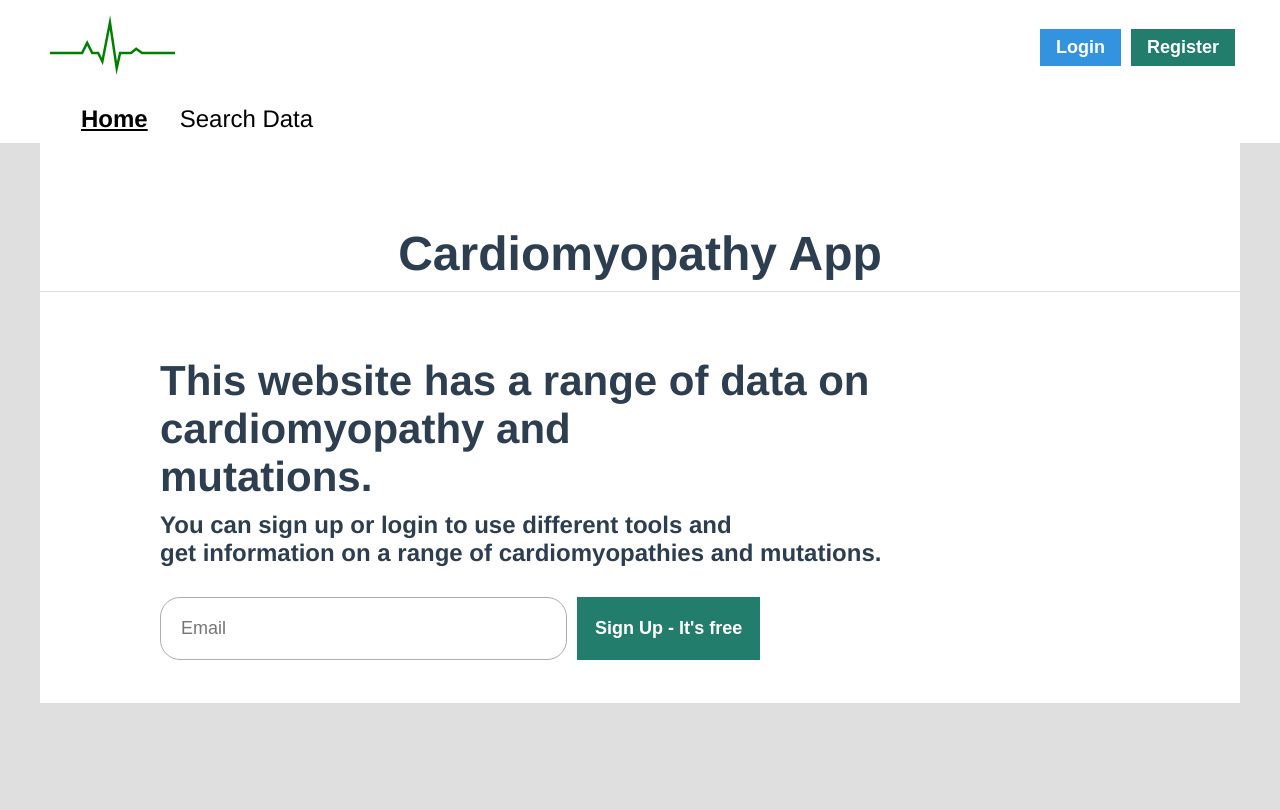
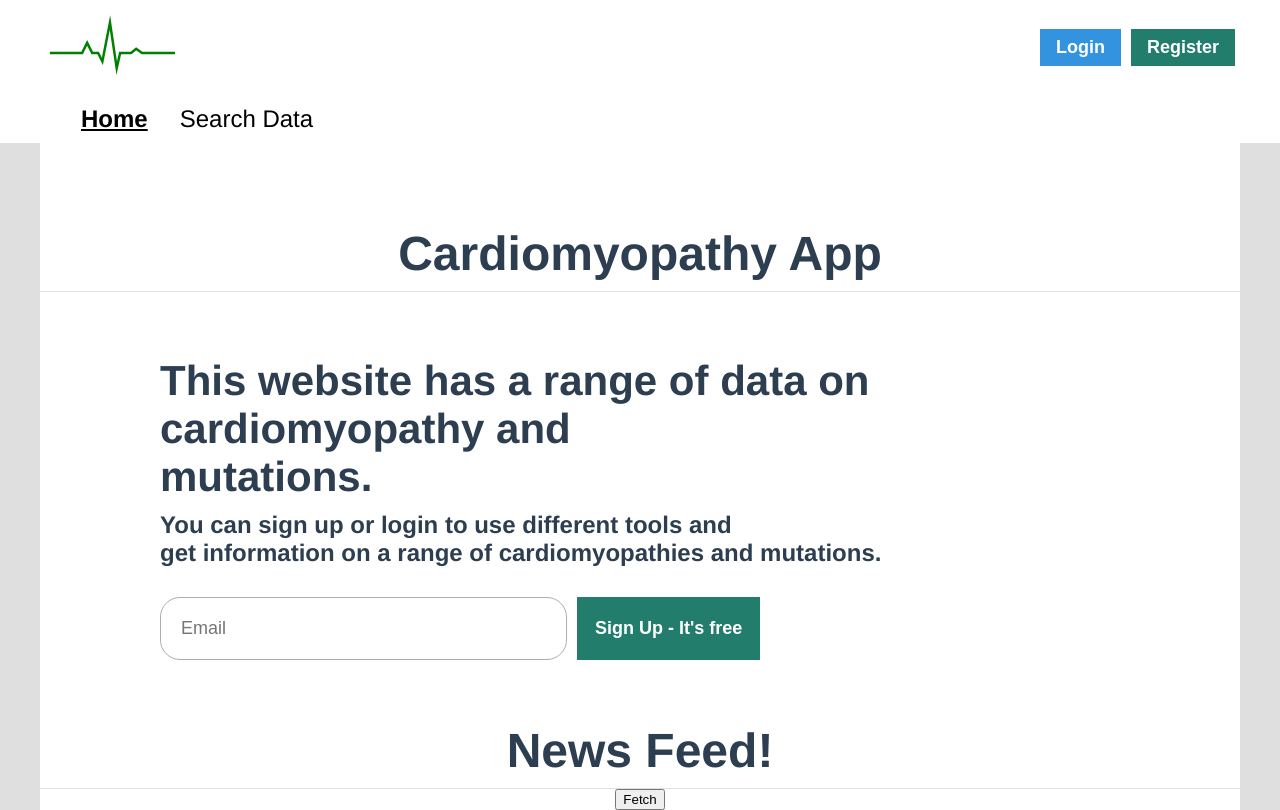
Before and after one commit to farhan200024/cardiomyopathy-vue-app, a Vue app in the folder cardiomyopathy-app/: page / in a window 1280 px wide. Built offline with nearby package versions, Linux system fonts and the light colour scheme; no server answers; what vue3-apexcharts would draw is missing.

Commit message:
Created NewsFeed file

```diff
--- /dev/null
+++ b/cardiomyopathy-app/firestore.indexes.json
@@ -0,0 +1,4 @@
+{
+  "indexes": [],
+  "fieldOverrides": []
+}
--- /dev/null
+++ b/cardiomyopathy-app/src/components/NewsFeed.vue
@@ -0,0 +1,33 @@
+<template>
+	<h1>News Feed!</h1>
+	<button @click="handleClick">Fetch</button>
+</template>
+
+<script>
+// import axios from 'axios'
+export default {
+
+	setup() {
+
+		const handleClick = async () => {
+			console.log("I work")
+			let response = await fetch('https://www.news-medical.net/tag/feed/Cardiomyopathy.aspx', {
+				mode: 'cors',
+				headers: {
+					'Accept': 'text/xml',
+					'Access-Control-Allow-Origin': 'http://localhost:8080/'
+				}
+			})
+			console.log(response)
+		}
+
+		return {
+			handleClick
+		}
+	}
+}
+</script>
+
+<style>
+
+</style>
--- a/cardiomyopathy-app/src/views/Home.vue
+++ b/cardiomyopathy-app/src/views/Home.vue
@@ -12,19 +12,19 @@
 				<button class="success" >Sign Up - It's free</button>
 			</form>
 		</div>
-
-
 	</div>
+	<NewsFeed />
 </template>
 
 <script>
 import { computed, ref } from 'vue'
 // import HeartPulse from '../components/HeartPulse'
+import NewsFeed from '../components/NewsFeed'
 import { useStore } from 'vuex'
 import { useRouter } from 'vue-router'
 
 export default {
-	// components: { HeartPulse },
+	components: { NewsFeed },
 	setup() {
 		const loading = ref(false)
 		const store = useStore()
```
Also changed, not shown: cardiomyopathy-app/firebase.json (added), 2 other files (tests, documents, lock files or other folders).
